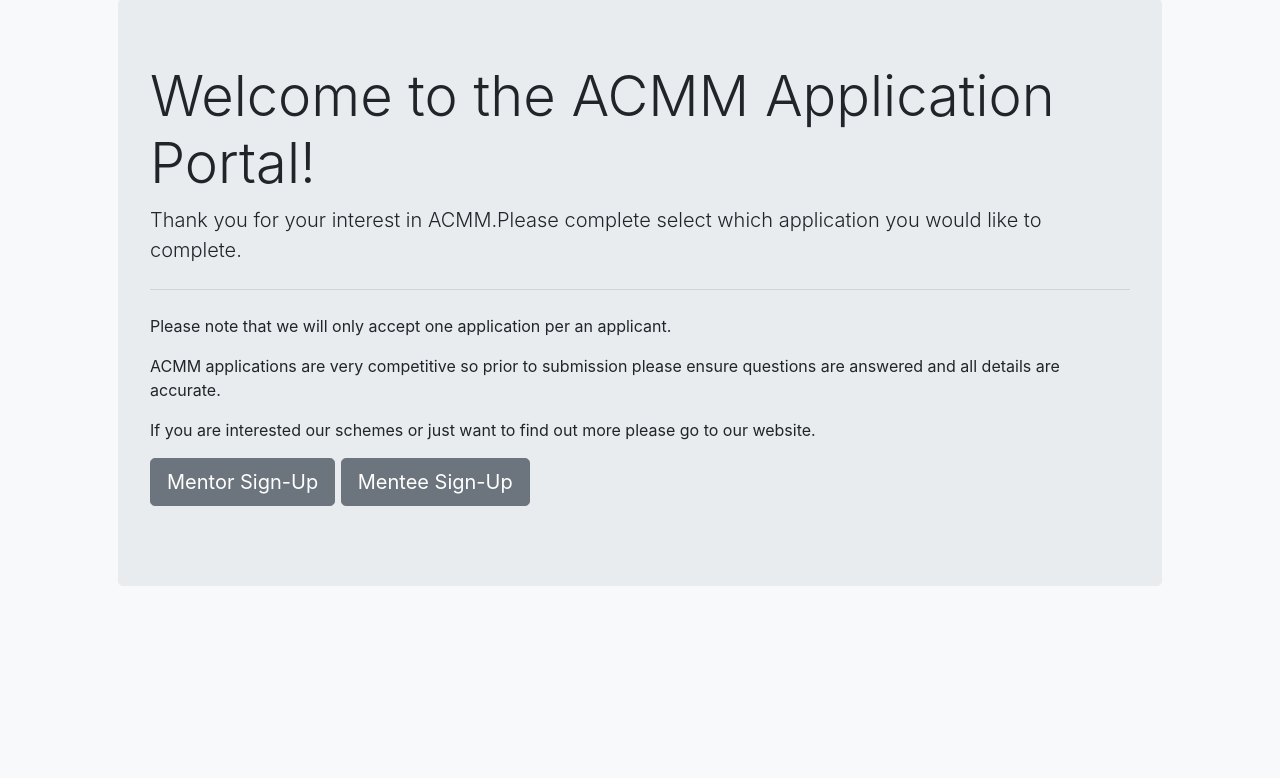
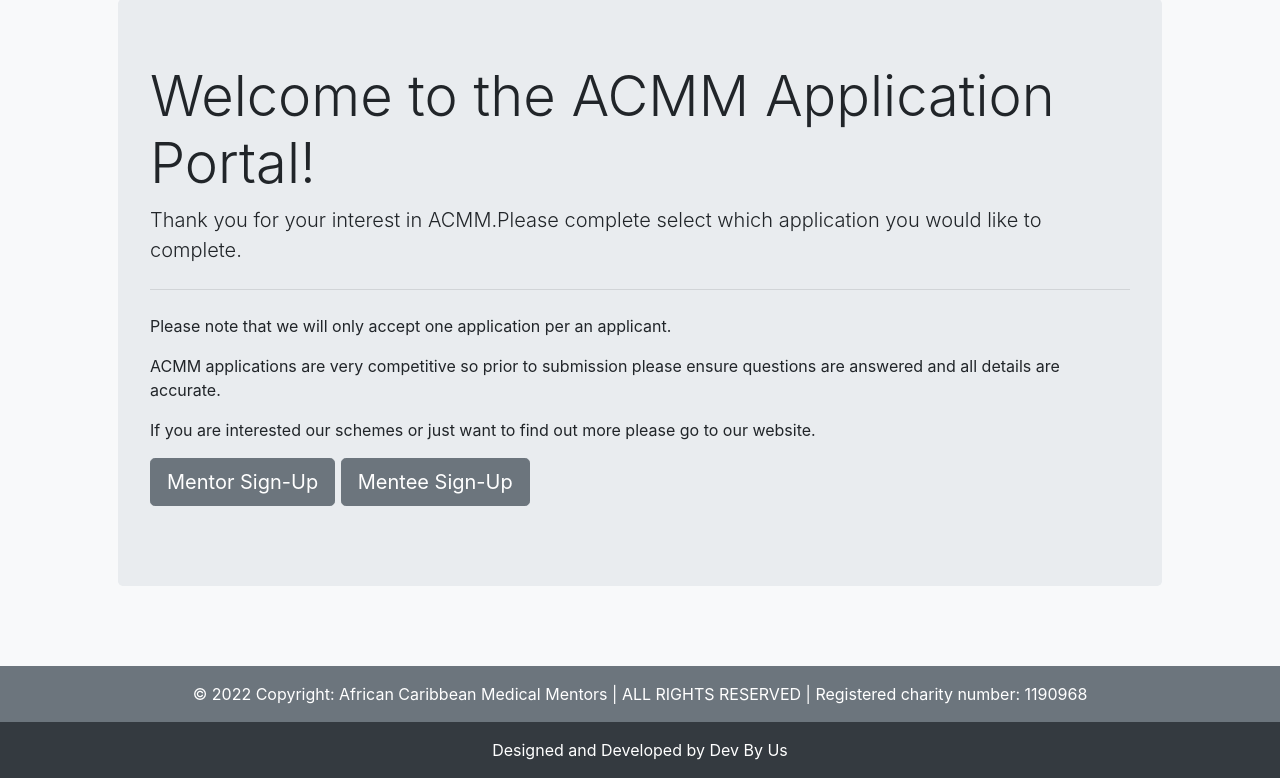
Before and after one commit to Dmani871/ACMM, a Django app: page /mentorship/ in a window 1280 px wide. Shown: the part 349-1127 px from the top of the page. Before the commit the page ends 935 px from the top, so only its background shows below. Run offline with Django 3.2, Linux system fonts and the light colour scheme; parts of the project's set-up code (start-up, migrations or seed data) failed here and were passed over; some libraries are stand-ins or nearby versions.

Commit message:
Added footer

```diff
--- a/mentorship/templates/mentorship/base.html
+++ b/mentorship/templates/mentorship/base.html
@@ -2,7 +2,7 @@
 {% load static %}
 <html lang="en">
 <head>
-    <meta charset="utf-8" />
+    <meta charset="utf-8"/>
     <meta
             name="viewport"
             content="width=device-width, initial-scale=1, shrink-to-fit=no"
@@ -15,11 +15,24 @@
     />
     <link rel="shortcut icon" type="image/png" href="{% static 'mentorship/images/favicon.png' %}"/>
     <title>
-      {{page_title}}
+        {{ page_title }}
     </title>
 </head>
 <body class="bg-light">
 <img src="{% static 'mentorship/images/favicon.png' %}" width="300" height="300"/>
 <div class="container p-5">{% block content %} {% endblock %}</div>
+<footer class="text-center text-white">
+    <!-- Copyright -->
+    <div class="text-center text-white p-3 bg-secondary">
+        © 2022 Copyright:
+        <a class="text-white" href="https://www.acmedicalmentors.co.uk/">African Caribbean Medical Mentors </a> | ALL RIGHTS RESERVED |
+     Registered charity number: 1190968
+    </div>
+    <div class="text-center text-white p-3 bg-dark">
+        Designed and Developed by
+        <a class="text-white" href="https://www.devbyus.co.uk/">Dev By Us </a>
+    </div>
+
+</footer>
 </body>
 </html>
```
Lines whose indentation alone changed are shown as unchanged.
